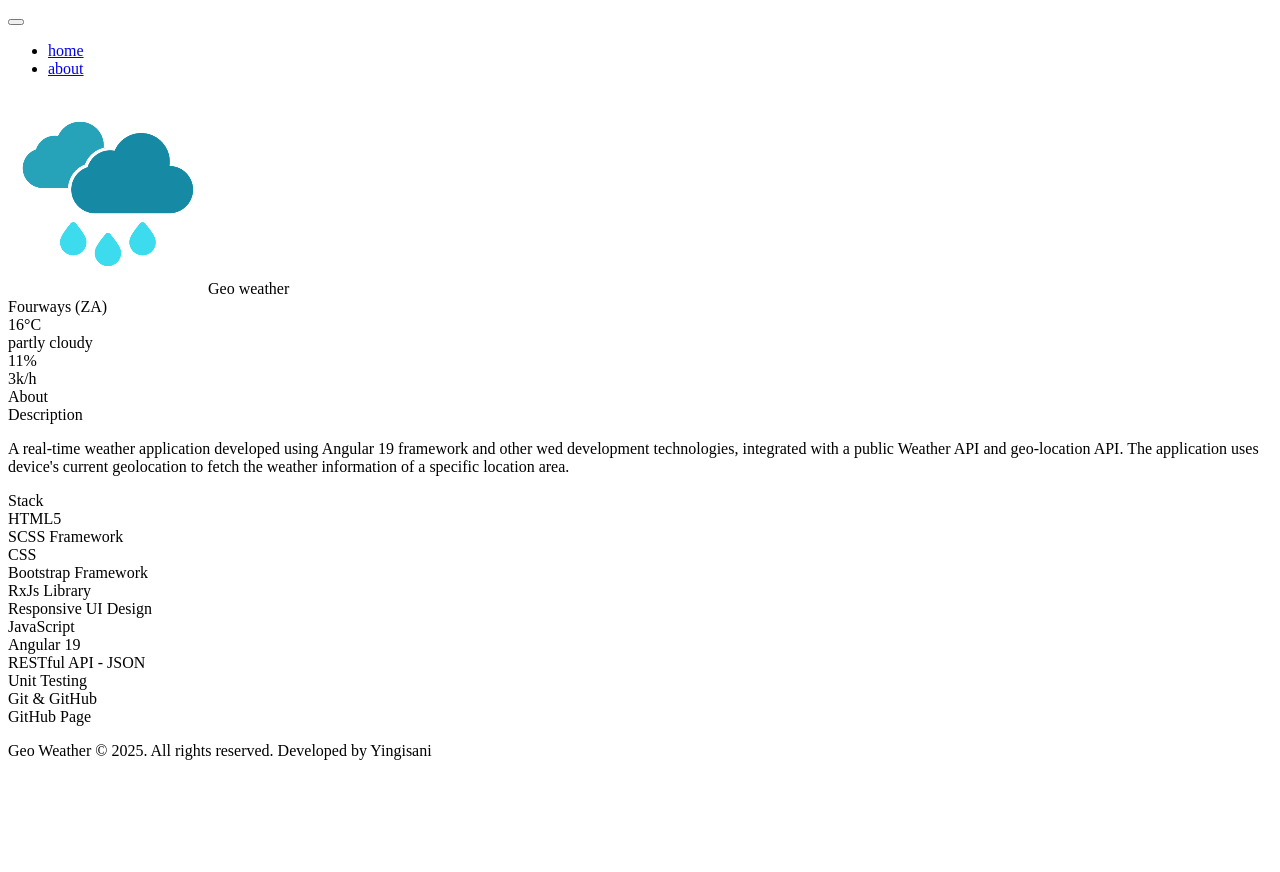
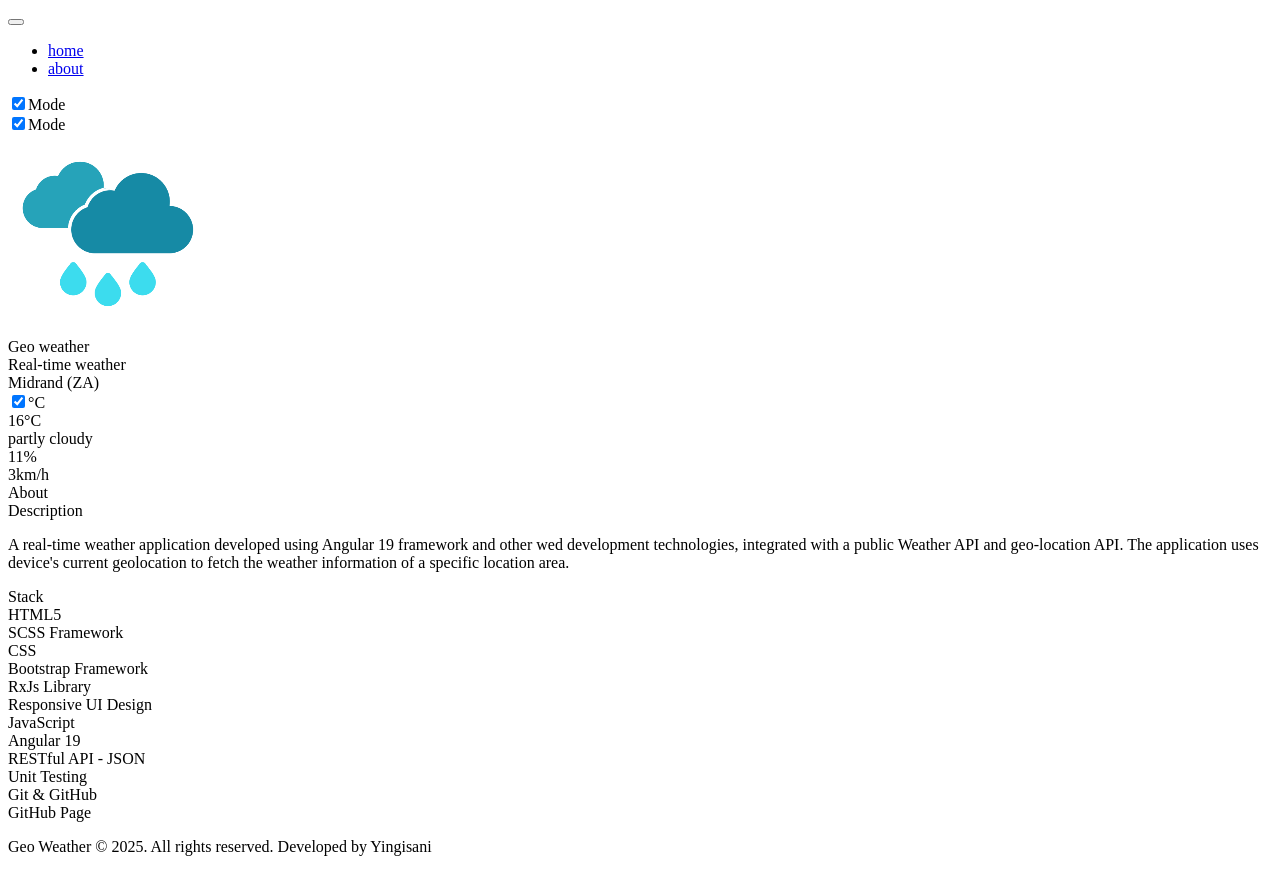
Before and after one commit to mystackbox/prj-weather, an Angular app: page /about in a window 1280 px wide. Before the commit the page ends 800 px from the top, so only its background shows below. Built offline with nearby package versions, Linux system fonts and the light colour scheme.

Commit message:
Added the switch buttons

```diff
--- a/src/app/features/home/pages/home/home.component.html
+++ b/src/app/features/home/pages/home/home.component.html
@@ -1,6 +1,6 @@
 <section id="home-page-main">
   <article class="page-name">
-    your weather
+    weekly forecast
     <app-share-btn
       [title]="'Current Weather Forecast'"
       [url]="'https://mystackbox.github.io/prj-weather/home'"
@@ -100,7 +100,7 @@
               <div class="weather-item weather-icon">
                 <i class="bi bi-cloud-lightning-rain"></i>
               </div>
-              <div class="weather-desc">Raining</div>
+              <div class="weather-desc">Heavy Rain</div>
             </div>
             <div class="weather-value">
               <div class="weather-item weather-temp">
--- a/src/app/layout/header/header.component.html
+++ b/src/app/layout/header/header.component.html
@@ -1,6 +1,6 @@
 <section id="header-container">
   <div class="site-identity" (click)="redirectToHome()">
-    <div class="site-name">
+
     <span class="site-logo">
       <img
         class="logo-img"
@@ -11,8 +11,14 @@
       />
     </span>
 
+    <div class="site-name">
+      <div class="site-name-text">
         <span class="first-title-word">Geo</span>
         <span class="second-title-word"> weather</span>
       </div>
+
+      <div class="site-description">Real-time weather</div>
+    </div>
+
   </div>
 </section>
--- a/src/app/layout/navbar/navbar.component.html
+++ b/src/app/layout/navbar/navbar.component.html
@@ -19,10 +19,32 @@
       </li>
       <li routerLinkActive="active" [routerLinkActiveOptions]="{ exact: true }">
         <a routerLink="/about" routerLinkActive="active">
-         <!-- <i class="bi bi-bookmark-fill"></i> -->
+          <!-- <i class="bi bi-bookmark-fill"></i> -->
           about
         </a>
       </li>
     </ul>
+
+    <div class="form-check form-switch mobile-switch-btn" >
+      <input
+        class="form-check-input"
+        type="checkbox"
+        role="switch"
+        id="switchCheckChecked"
+        checked
+      />
+      <label class="form-check-label" for="switchCheckChecked">Mode</label>
+    </div>
   </nav>
+
+  <div class="form-check form-switch desktop-switch-btn" >
+      <input
+        class="form-check-input"
+        type="checkbox"
+        role="switch"
+        id="switchCheckChecked"
+        checked
+      />
+      <label class="form-check-label" for="switchCheckChecked">Mode</label>
+    </div>
 </div>
--- a/src/app/layout/pinned-weather/pinned-weather.component.html
+++ b/src/app/layout/pinned-weather/pinned-weather.component.html
@@ -1,29 +1,49 @@
 <section id="pinned-weather-container">
+  <div class="device-locaton-container">
+    <div class="device-location-details">
 
-  <div class="device-locaton-container">
-    <div class="device-location-details"  >
-      <div  class="location" *ngIf="hasChanges === true" @animateSlideInFromTop>
+      <div class="location" *ngIf="hasChanges === true" @animateSlideInFromTop>
         <i class="bi bi-geo-alt-fill"></i>
-        Fourways (ZA)
+        Midrand (ZA)
+      </div>
+
+        <div class="form-check form-switch">
+          <input
+            class="form-check-input"
+            type="checkbox"
+            role="switch"
+            id="switchCheckChecked"
+            checked
+          />
+          <label class="form-check-label" for="switchCheckChecked"
+            >°C</label
+          >
+
       </div>
     </div>
   </div>
 
   <div class="current-weather-container">
     <div class="weather-temp-section">
-      <div class="weather-temp" *ngIf="hasChanges === true" @animateSlideInFromBottom>
+      <div
+        class="weather-temp"
+        *ngIf="hasChanges === true"
+        @animateSlideInFromBottom
+      >
         <div class="temperature">16°C</div>
       </div>
     </div>
 
-    <div class="weather-icon-section" >
-      <div class="weather-icon" >
+    <div class="weather-icon-section">
+      <div class="weather-icon">
         <div class="icon" *ngIf="hasChanges === true" @animateFadeIn>
           <i class="bi bi-cloud-lightning-rain"></i>
         </div>
 
         <div class="details" *ngIf="hasChanges === true" @staggerInFromRight>
-          <div class="animate-stagger little-details description">partly cloudy</div>
+          <div class="animate-stagger little-details description">
+            partly cloudy
+          </div>
           <div class="animate-stagger little-details humidity">
             <i class="bi bi-droplet-half"></i> 11%
           </div>
@@ -31,7 +51,7 @@
             <i class="bi bi-wind"></i> 3km/h
           </div> -->
           <div class="animate-stagger little-details pressure">
-            <i class="bi bi-speedometer"></i> 3k/h
+            <i class="bi bi-speedometer"></i> 3km/h
           </div>
         </div>
       </div>
--- a/src/styles/features/_home.scss
+++ b/src/styles/features/_home.scss
@@ -36,7 +36,7 @@
               padding: 15px 15px;
               font-weight: bold;
 
-              background-color: rgb($gray-400, 0.3);
+              background-color: rgb($gray-400, 0.4);
               border-radius: $size-xxs $size-xxs 0 0;
 
               i {
--- a/src/styles/layout/_header.scss
+++ b/src/styles/layout/_header.scss
@@ -1,40 +1,47 @@
 @use '../../styles/abstracts' as *;
 
 #header-container {
-    padding: 10px 0 30px;
+    padding: 0px 0 30px;
     border-bottom: 1px solid rgb($gray-500, 0.4);
 
     .site-identity {
         display: flex;
-        flex-direction: column;
-        column-gap: 8px;
         align-items: flex-start;
         cursor: pointer;
         padding-left: 5px;
-
-        .site-name {
-            display: flex;
-            column-gap: 8px;
-            font-weight: 700;
-            text-transform: capitalize;
-            font-size: $size-lg;
         align-items: center;
 
         .site-logo {
             img {
-                    height: 50px;
+                height: 70px;
             }
         }
+
+        .site-name {
+            display: flex;
+            flex-direction: column;
+
+            font-size: $size-lg;
+
+            .site-name-text {
+                text-transform: capitalize;
 
                 .first-title-word {
                     font-weight: normal;
                 }
+
+                .second-title-word {
+                    font-weight: bold;
                 }
             }
 
-    .statement {
-        margin: 0 12px;
-        padding: 5px 0;
+            .site-description {
+                font-size: $size-sm;
+                color: $gray-500;
+                padding-left: 3px;
+                margin-top: -5px;
+            }
+        }
     }
 
     @include device-view-point("sm-max") {
@@ -42,15 +49,14 @@
 
         .site-identity {
 
-            .site-name {
-                font-weight: 700;
-                font-size: $size-md;
-
             .site-logo {
                 img {
-                        height: 45px;
+                    height: 58px;
                 }
             }
+
+            .site-name {
+                font-size: $size-md - 3px;
             }
         }
 
--- a/src/styles/layout/_main-grid.scss
+++ b/src/styles/layout/_main-grid.scss
@@ -47,7 +47,7 @@
   .grid-area-footer {
     grid-area: footer;
     padding: 30px 0;
-    background-color: #0d1b2a;
+    background-color: rgb($blue-900 , 1);
     margin: 0;
   }
 
@@ -60,8 +60,8 @@
     row-gap: 20px;
 
     .grid-area-main {
-    border-top:none;
-  }
+      border-top: none;
+    }
 
   }
 
--- a/src/styles/layout/_navbar.scss
+++ b/src/styles/layout/_navbar.scss
@@ -1,7 +1,5 @@
 @use '../../styles/abstracts' as *;
 
-$primary: #0d1b2a;
-$light: #ecf0f1;
 $breakpoint: 480px;
 
 #main-navbar {
@@ -11,9 +9,9 @@ $breakpoint: 480px;
     margin: 0;
     text-transform: capitalize;
 
+
     .navbar {
 
-        color: $light;
         padding: 1.2rem;
         display: flex;
         justify-content: space-between;
@@ -67,11 +65,11 @@ $breakpoint: 480px;
                 a {
                     display: block;
                     padding: 0.6rem;
-                    color: $white;
+                    color: $font-color-light;
                     text-decoration: none;
 
                     &:hover {
-                        background-color: rgb($teal-600, 1);
+                        color: $white;
                     }
                 }
             }
@@ -105,7 +103,7 @@ $breakpoint: 480px;
                     }
 
                     &.active {
-                         background-color: rgb($orange-600, 1);
+                        background-color: rgb($orange-600, 1);
                         color: $white;
                     }
                 }
@@ -118,8 +116,48 @@ $breakpoint: 480px;
         }
     }
 
+    .form-switch {
+        display: flex;
+        flex-direction: row;
+        align-items: center;
+        column-gap: 6px;
+        justify-self: end;
+
+        .form-check-input {
+            border: none;
+            width: 28px;
+            font-size: $size-sm + 2px;
+            background-color: rgb($font-color-light, 0.6);
+        }
+
+        .form-check-label {
+            padding-top: 4px;
+            font-size: $size-sm;
+        }
+
+    }
+
+    .desktop-switch-btn {
+        display: none;
+    }
+
     @media (min-width: $breakpoint) {
         margin: 0;
+        display: flex;
+        flex-direction: row;
+        justify-content: space-between;
+        align-items: center;
+
+        .mobile-switch-btn {
+            display: none;
+        }
+
+        .desktop-switch-btn {
+            display: flex;
+            // border: 1px solid blue;
+            margin-right: 18px;
+
+        }
     }
 
 }
--- a/src/styles/layout/_pinned-weather.scss
+++ b/src/styles/layout/_pinned-weather.scss
@@ -20,6 +20,11 @@
         align-content: center;
 
         .device-location-details {
+            display: flex;
+            flex-direction: row;
+            justify-content: space-between;
+            align-items: center;
+
             .location {
                 cursor: pointer;
 
@@ -29,6 +34,21 @@
                     color: $white;
                     padding: 5px 8px;
                     margin-right: 8px;
+                }
+            }
+
+            .form-switch {
+                display: flex;
+                flex-direction: row;
+                align-items: flex-start;
+                column-gap: 5px;
+
+                .form-check-input {
+                    font-size: $size-sm + 3px;
+                    background-color: rgb($indigo-900, 0.6);
+                    color: $white;
+                    border: none;
+                    width: 30px;
                 }
             }
         }
@@ -57,10 +77,10 @@
 
                 .details {
                     padding: 20px 0;
-                    text-transform: capitalize;
 
                     .description {
                         font-weight: bold;
+                        text-transform: capitalize;
                     }
                 }
             }
@@ -96,7 +116,6 @@
 
                     .details {
                         padding: 20px 0;
-                        text-transform: capitalize;
 
                         .description {
                             font-weight: bold;
@@ -142,7 +161,6 @@
                 .weather-icon {
                     display: flex;
                     flex-direction: column;
-                    //  border: 1px solid lightgray;
 
                     .icon {
                         font-size: $size-xxl + 5px;
@@ -165,6 +183,25 @@
                         .description {
                             display: none;
                         }
+                    }
+                }
+            }
+        }
+    }
+
+    @include device-view-point("sm") {
+
+        .current-weather-container {
+            .weather-temp-section {
+                font-size: $size-xl;
+            }
+
+            .weather-icon-section {
+                margin-top: -10px;
+
+                .weather-icon {
+                    .icon {
+                        font-size: $size-xxl;
                     }
                 }
             }
```
Also changed, not shown: src/styles/components/_share-btns.scss (+12 -5 lines). Lines whose indentation alone changed are shown as unchanged.
